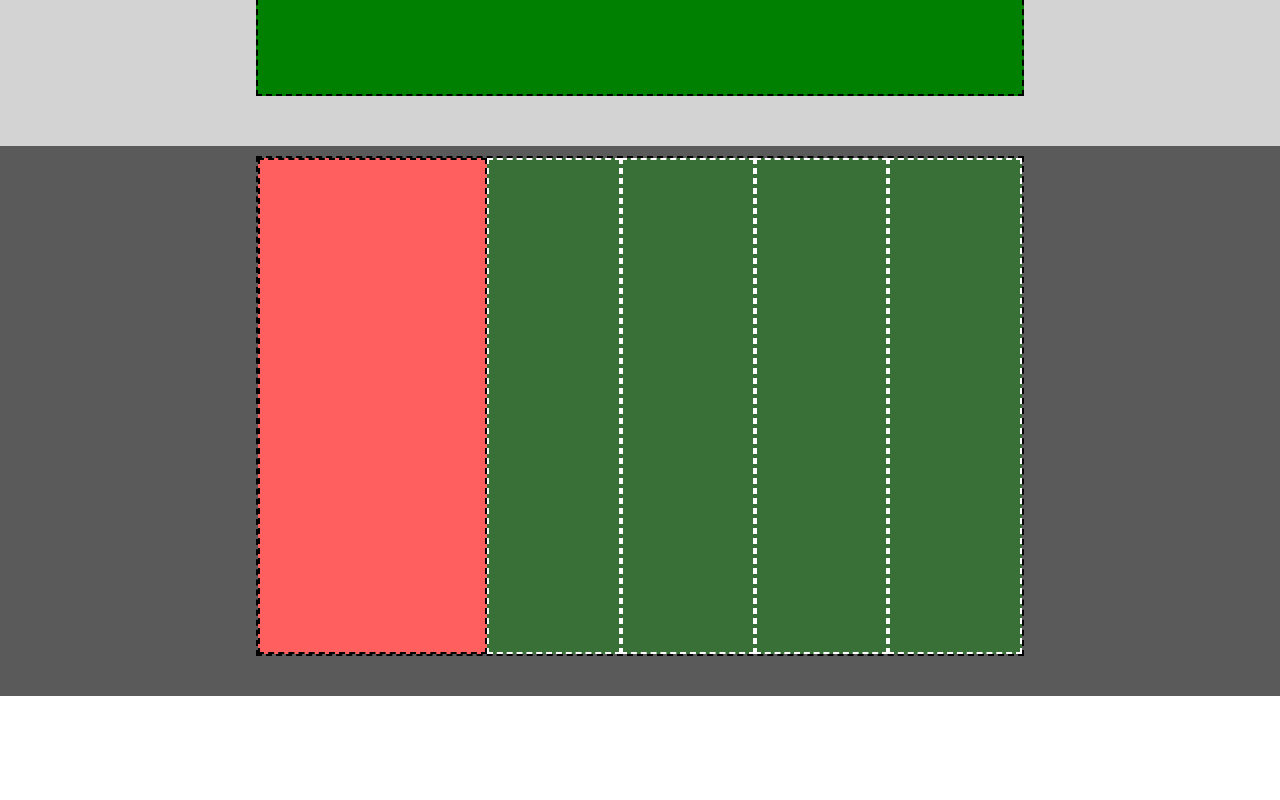
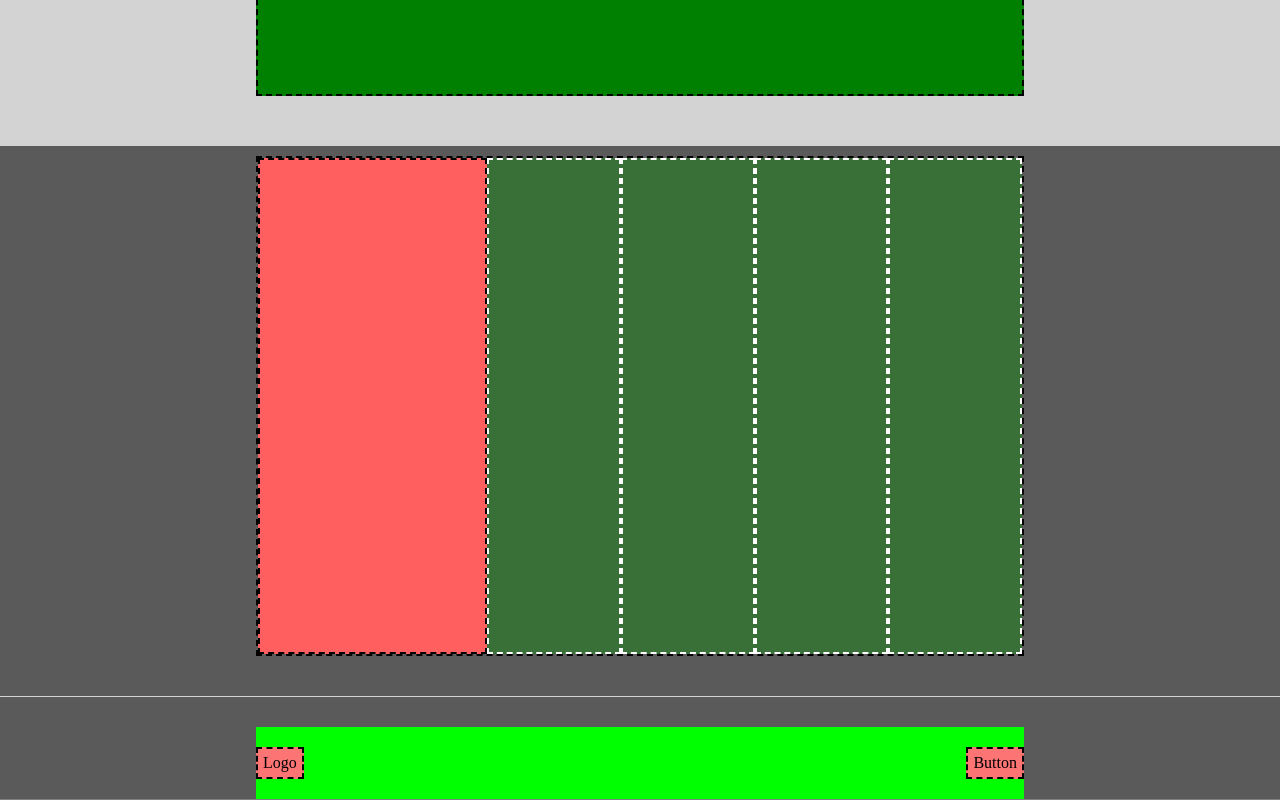
Before and after one commit to valeriosalzano/htmlcss-struttura-discord, a plain HTML site: page index.html in a window 1280 px wide. Shown: the part 2826-3626 px from the top of the page. Before the commit the page ends 3522 px from the top, so only its background shows below. Drawn offline with Linux system fonts and the light colour scheme.

Commit message:
footer-bottom

```diff
--- a/css/style.css
+++ b/css/style.css
@@ -44,7 +44,13 @@ footer .top .small-column{
     background-color: rgb(56, 112, 56);
     border: 2px dashed white;
 }
-
+footer .bottom .sized-container{
+    background-color: lime;
+}
+#footer-logo,#footer-button{
+    background-color: rgb(252, 116, 116);
+    border: 2px dashed black;
+}
 /* CSS rules */
 *{
     margin: 0;
@@ -105,9 +111,10 @@ main section:nth-of-type(2n){
     background-color: lightgrey;
 }
 /* footer */
+    /* top */
     footer .top{
         padding: 10px 0 40px 0;
-    border-bottom: white solid lightgray;
+        border-bottom: 1px solid lightgray;
     }
     footer .top .big-column{
         width: 30%;
@@ -115,3 +122,18 @@ footer .top .big-column{
     footer .top .small-column{
         width: calc(70% / 4);
     }
+    /* bottom */
+    footer .bottom{
+        padding-top: 30px;
+        border-bottom: 1px solid gray;
+    }
+    footer .bottom .sized-container{
+        justify-content: space-between;
+        padding: 20px 0;
+    }
+    #footer-logo{
+        padding:5px;
+    }
+    #footer-button{
+        padding:5px;
+    }
--- a/index.html
+++ b/index.html
@@ -67,6 +67,12 @@
                     <div class="small-column"></div>
                 </div>
             </div>
+            <div class="bottom">
+                <div class="sized-container flex-container">
+                    <div id="footer-logo">Logo</div>
+                    <div id="footer-button">Button</div>
+                </div>
+            </div>
         </footer>
     </body>
 </html>
```
Lines whose indentation alone changed are shown as unchanged.
